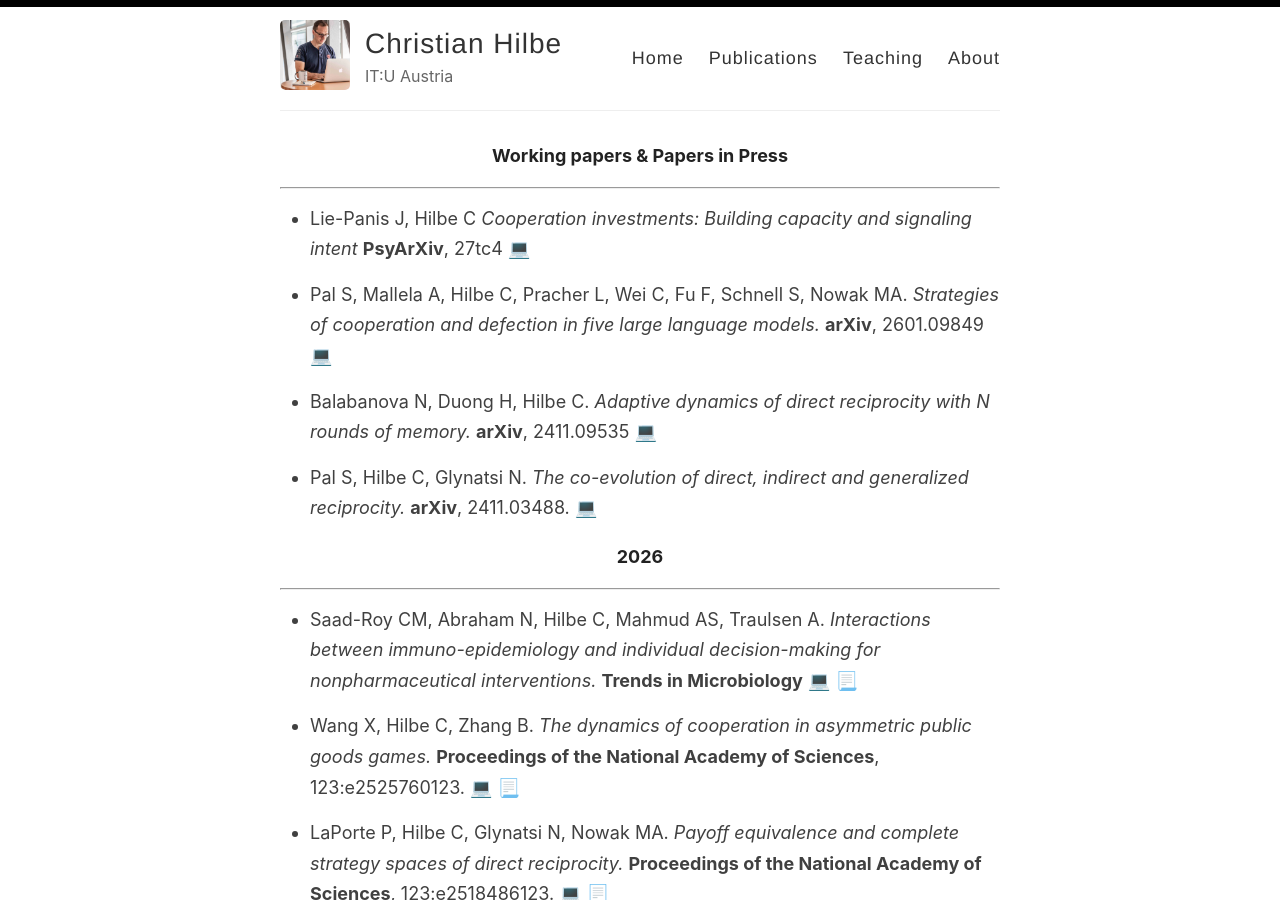
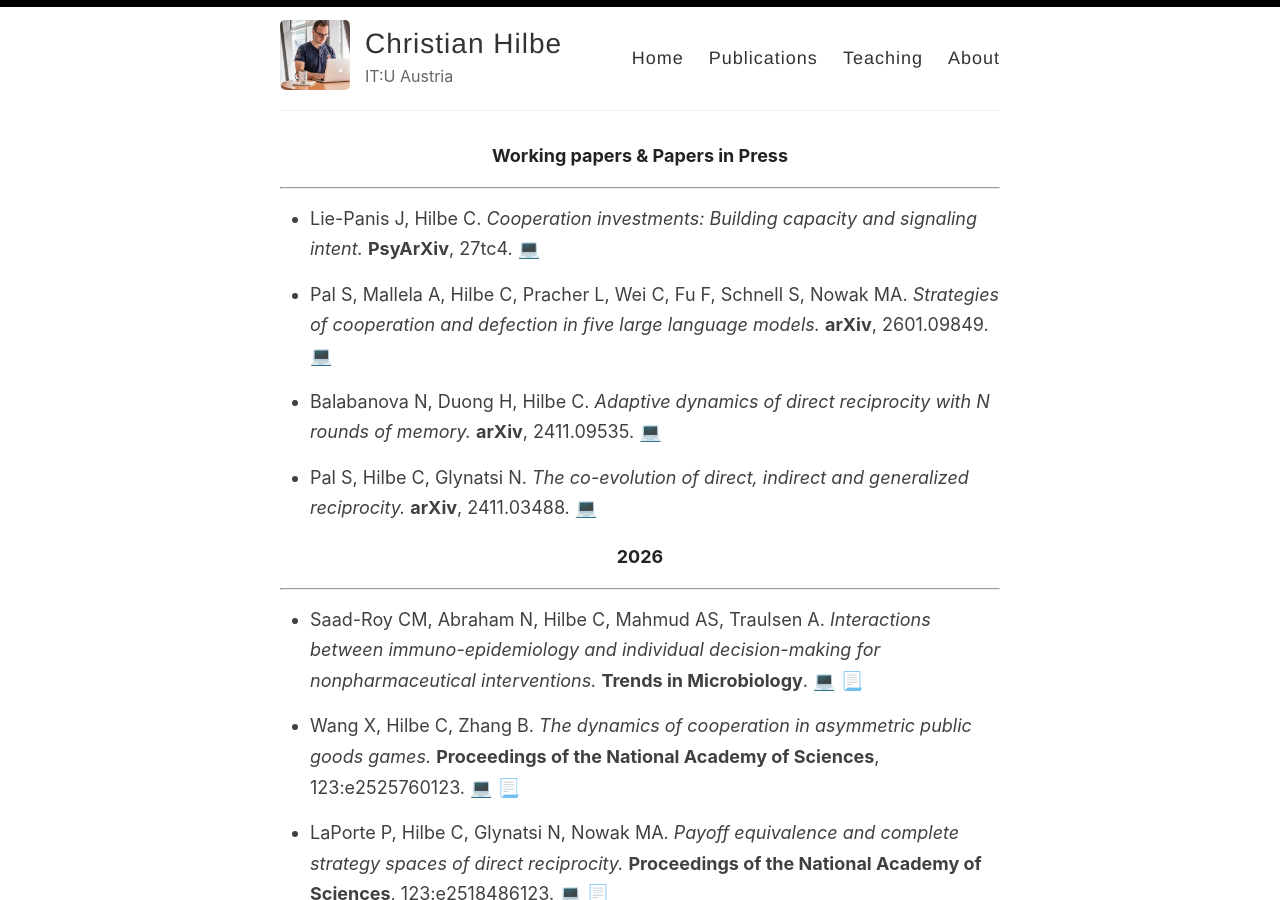
Before and after one commit to christian-hilbe/christian-hilbe.github.io, a Jekyll site: the page built from _pages/publications.md, in a window 1280 px wide and 900 px high. Built offline with Jekyll 4.4.1, drawn with Linux system fonts in a browser that asks for light colours.

Commit message:
CH: Minor edits

```diff
--- a/_pages/publications.md
+++ b/_pages/publications.md
@@ -10,19 +10,19 @@ permalink: /publications/
 
 ---
 
-- Lie-Panis J, Hilbe C
-*Cooperation investments: Building capacity and signaling intent*
-**PsyArXiv**, 27tc4
+- Lie-Panis J, Hilbe C.
+*Cooperation investments: Building capacity and signaling intent.*
+**PsyArXiv**, 27tc4.
  [💻](https://osf.io/27tc4)
 
 - Pal S, Mallela A, Hilbe C, Pracher L, Wei C, Fu F, Schnell S, Nowak MA.
 *Strategies of cooperation and defection in five large language models.*
-**arXiv**, 2601.09849
+**arXiv**, 2601.09849.
  [💻](https://arxiv.org/abs/2601.09849)
 
 - Balabanova N, Duong H, Hilbe C.
 *Adaptive dynamics of direct reciprocity with N rounds of memory.*
-**arXiv**, 2411.09535
+**arXiv**, 2411.09535.
  [💻](https://arxiv.org/abs/2411.09535)
 
 - Pal S, Hilbe C, Glynatsi N.
@@ -38,7 +38,7 @@ permalink: /publications/
 
 - Saad-Roy CM, Abraham N, Hilbe C, Mahmud AS, Traulsen A.
 *Interactions between immuno-epidemiology and individual decision-making for nonpharmaceutical interventions.*
-**Trends in Microbiology**
+**Trends in Microbiology**.
 [💻](https://www.cell.com/trends/microbiology/fulltext/S0966-842X(26)00006-5)
 [📃](../files/2026_saadroy_trends.pdf)
 
```
